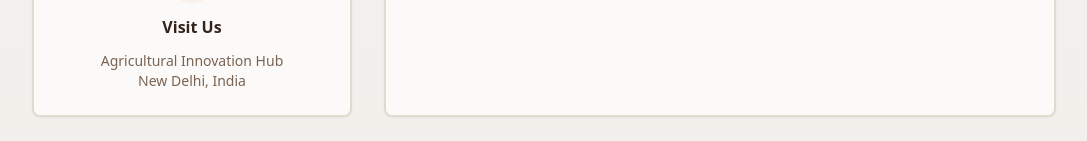
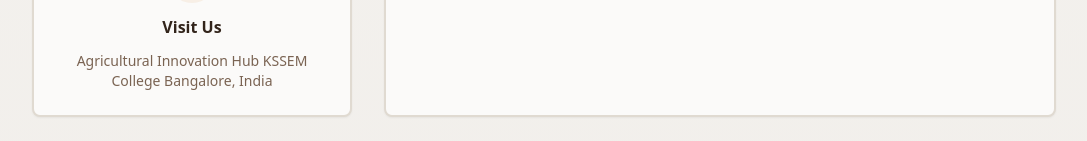
Before and after one commit to Rithika-git-netizen/cultivate-connect-..., a React (Vite) app: page /contact in a window 1280 px wide. Shown: the part 966-1107 px from the top of the page, without its empty margins (96-1183 px from the left). Built offline with nearby package versions, Linux system fonts and the light colour scheme; the HTML template or start-up script is replaced by a standard one.

Commit message:
Update contact page visit us block

```diff
--- a/src/pages/Contact.tsx
+++ b/src/pages/Contact.tsx
@@ -86,7 +86,7 @@ const Contact = () => {
                   </div>
                   <h3 className="font-bold">Visit Us</h3>
                   <p className="text-sm text-muted-foreground">
-                    Agricultural Innovation Hub<br />New Delhi, India
+                    Agricultural Innovation Hub KSSEM College Bangalore, India
                   </p>
                 </CardContent>
               </Card>
```
